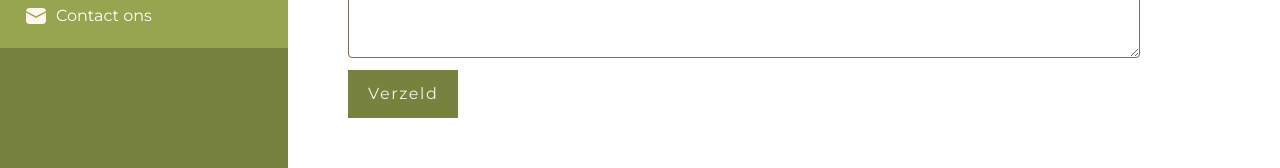
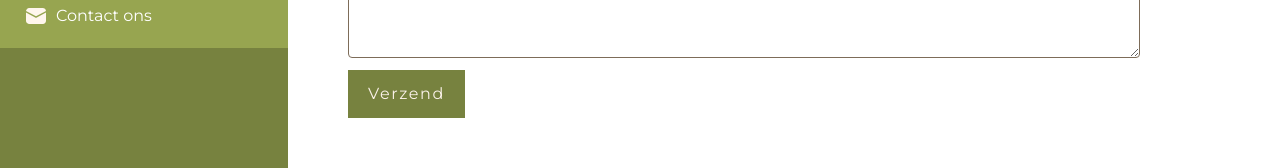
Before and after one commit to RammahKarpous/bungalow-mussen-nest, a React (Create React App) app: page /contact-ons in a window 1280 px wide. Shown: the part 476-644 px from the top of the page. Built offline with nearby package versions, Linux system fonts and the light colour scheme.

Commit message:
Completed the contact page

```diff
--- a/src/pages/Contact.jsx
+++ b/src/pages/Contact.jsx
@@ -1,12 +1,38 @@
 import Input from "../components/form-elements/Input"
 import PageTemplate from "../components/templates/PageTemplate"
+import emailjs from 'emailjs-com'
+import { useState } from "react"
 
 const Contact = () => {
+
+    const [flash, setFlash] = useState(null)
+
+    const sendEmail = (e) => {
+        e.preventDefault();
+
+        emailjs.sendForm('service_egiqtub', 'template_4zipcfj', e.target, 'user_PakD96NOcOa7nvPQZG9nD')
+            .then(() => {
+                setFlash(true)
+            }, (error) => {
+                console.log(error.text)
+            });
+    }
+
     return (
         <PageTemplate extraClassNames="max-w-4xl m-auto md:pl-12 mt-12 md:mt-0">
+
+            {flash && (
+                <div className="text-center border-green-100 border-2 p-2 bg-body absolute top-7 left-1/2 transform -translate-x-1/2 w-96 z-20">
+                    <p className="font-bold text-brown-50 mt-2">Uw bericht is verstuurd</p>
+
+                    <p className="button primary w-32 m-auto mt-1 mb-4" onClick={() => setFlash(null)}>Sluit</p>
+                </div>
+            )}
+
             <h1>Contact ons</h1>
 
-            <form>
+            <form onSubmit={sendEmail}>
+
                 <Input name="name" labelText="Voor -en achternaam" />
 
                 <div className="flex flex-col sm:gap-5 sm:flex-row">
@@ -16,7 +42,7 @@ const Contact = () => {
 
                 <Input type="textarea" name="comment" labelText="Uw bericht" />
 
-                <input type="submit" value="Verzeld" className="button primary mt-3" />
+                <input type="submit" value="Verzend" className="button primary mt-3" />
             </form>
 
             <div className="mt-16">
```
